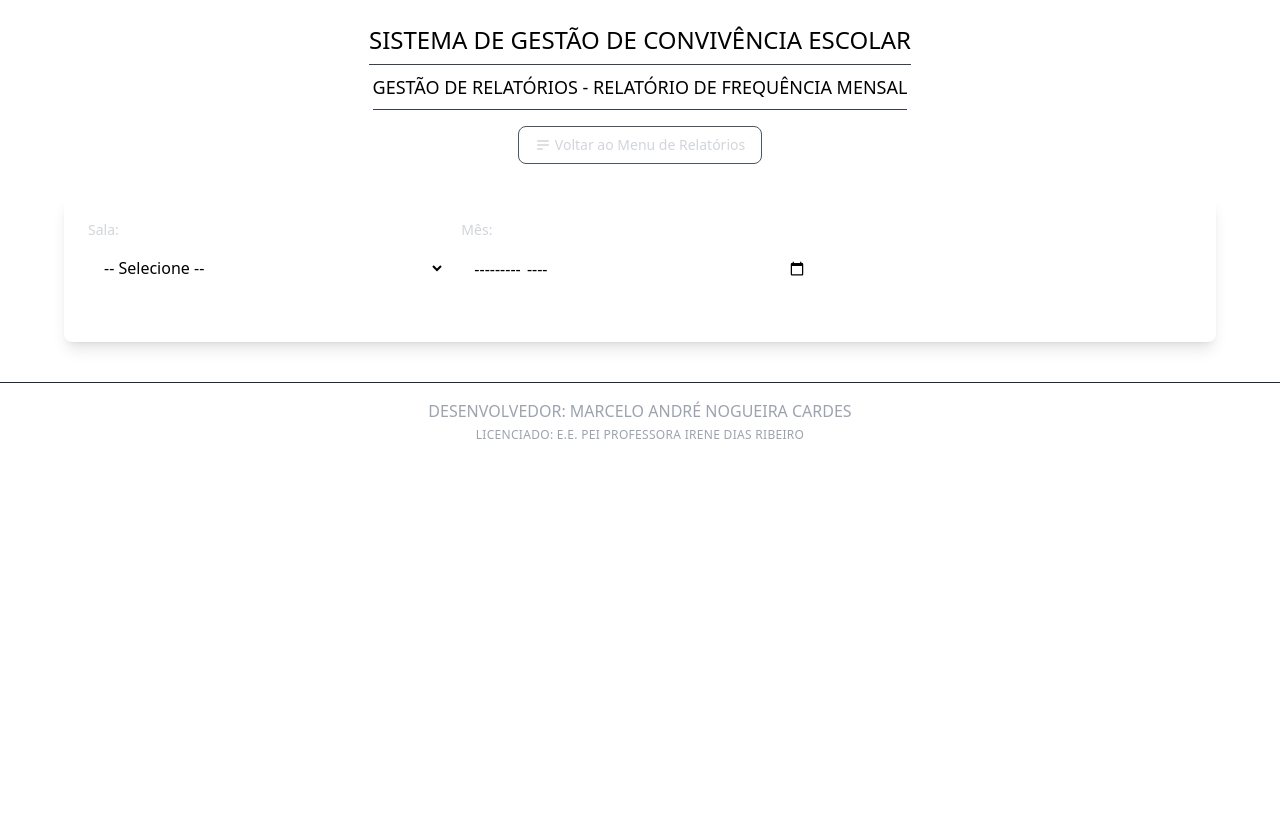
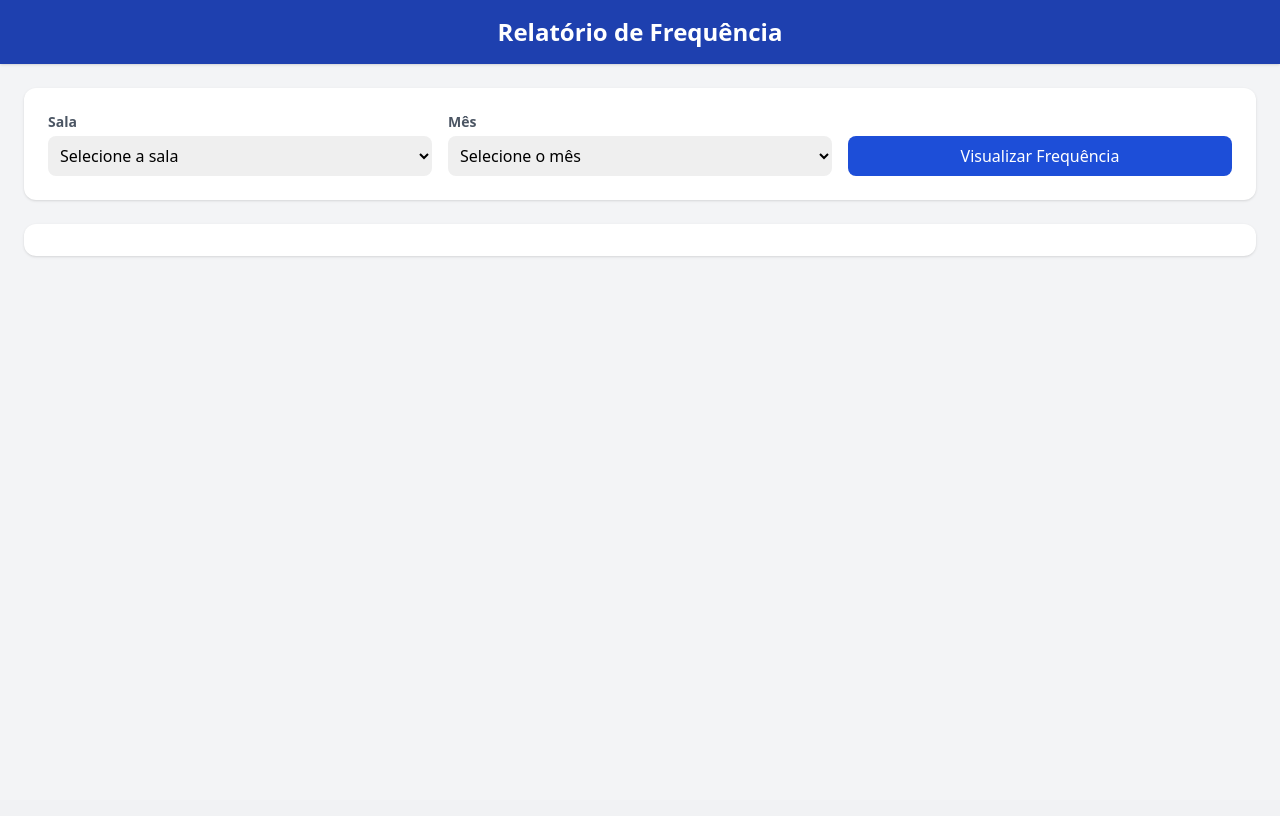
Before and after one commit to mcardes77-cmd/SGCE, a Flask app: page /gestao_relatorio_frequencia in a window 1280 px wide. After the commit the page ends 257 px from the top, so only its background shows below. Run offline with Flask 3, Linux system fonts and the light colour scheme; data that the repository does not hold is empty; parts of the project's set-up code (start-up, migrations or seed data) failed here and were passed over; some libraries are stand-ins or nearby versions.

Commit message:
Update gestao_relatorio_frequencia.html

```diff
--- a/templates/gestao_relatorio_frequencia.html
+++ b/templates/gestao_relatorio_frequencia.html
@@ -1,239 +1,150 @@
 <!DOCTYPE html>
 <html lang="pt-BR">
 <head>
-<meta charset="utf-8"/>
-<meta name="viewport" content="width=device-width,initial-scale=1"/>
-<title>Relatório Mensal de Frequência</title>
+  <meta charset="UTF-8">
+  <meta name="viewport" content="width=device-width, initial-scale=1.0">
+  <title>Relatório de Frequência</title>
   <script src="https://cdn.tailwindcss.com"></script>
-<style>
-  .cell-P { background: #10B981; color: white; font-weight: 700; border-radius: 6px; padding: 6px; text-align: center; }
-  .cell-F { background: #DC2626; color: white; font-weight: 700; border-radius: 6px; padding: 6px; text-align: center; }
-  .cell-PA { background: #F59E0B; color: #111; font-weight: 700; border-radius: 6px; padding: 6px; text-align: center; cursor: pointer; }
-  .cell-empty { background: #374151; color: #9CA3AF; border-radius: 6px; padding: 6px; text-align: center; }
-  .modal-bg { background: rgba(0,0,0,0.6); }
-</style>
+  <script src="https://cdn.jsdelivr.net/npm/dayjs@1/dayjs.min.js"></script>
 </head>
-
-<body class="bg-dark-primary text-text-light font-sans min-h-screen">
-
-<!-- Cabeçalho Padronizado -->
-<header class="text-center mb-8 mt-4">
-  <h1 class="text-2xl text-text-light mt-2 font-light border-b border-gray-700 pb-2 inline-block">
-    SISTEMA DE GESTÃO DE CONVIVÊNCIA ESCOLAR
-  </h1><br>
-  <h2 class="text-lg text-text-light mt-2 font-light border-b border-gray-700 pb-2 inline-block">
-    GESTÃO DE RELATÓRIOS - RELATÓRIO DE FREQUÊNCIA MENSAL
-  </h2>
-  <button onclick="window.location.href='/gestao_relatorio'"
-    class="mt-4 px-4 py-2 text-sm font-medium rounded-lg text-gray-300 border border-gray-600 hover:bg-gray-700 transition duration-150 flex items-center mx-auto">
-    <svg class="w-4 h-4 mr-1" fill="none" stroke="currentColor" viewBox="0 0 24 24"
-      xmlns="http://www.w3.org/2000/svg">
-      <path stroke-linecap="round" stroke-linejoin="round" stroke-width="2"
-        d="M4 6h16M4 12h16M4 18h7"></path>
-    </svg>
-    Voltar ao Menu de Relatórios
-  </button>
+<body class="bg-gray-100 min-h-screen flex flex-col">
+  <header class="bg-blue-800 text-white py-4 shadow">
+    <h1 class="text-center text-2xl font-bold">Relatório de Frequência</h1>
   </header>
 
-<!-- Filtros -->
-<main class="max-w-6xl mx-auto p-6 bg-dark-secondary rounded-lg shadow-lg">
-  <div class="grid grid-cols-1 md:grid-cols-3 gap-4 mb-6">
+  <main class="flex-1 p-6">
+    <div class="bg-white rounded-xl shadow p-6 mb-6">
+      <div class="grid grid-cols-1 md:grid-cols-3 gap-4 items-end">
         <div>
-      <label class="block text-sm text-gray-300 mb-1">Sala:</label>
-      <select id="filter-sala" class="w-full p-3 rounded bg-white text-black"></select>
+          <label class="block text-sm font-semibold text-gray-600 mb-1">Sala</label>
+          <select id="salaSelect" class="w-full border-gray-300 rounded-lg p-2">
+            <option value="">Selecione a sala</option>
+          </select>
         </div>
         <div>
-      <label class="block text-sm text-gray-300 mb-1">Mês:</label>
-      <input id="filter-mes" type="month" class="w-full p-3 rounded bg-white text-black"/>
+          <label class="block text-sm font-semibold text-gray-600 mb-1">Mês</label>
+          <select id="mesSelect" class="w-full border-gray-300 rounded-lg p-2">
+            <option value="">Selecione o mês</option>
+          </select>
         </div>
-    <div class="flex items-end">
-      <button id="btn-gerar" class="w-full bg-accent text-white font-bold py-3 px-4 rounded hover:brightness-110">
-        Gerar Relatório
-      </button>
+        <button id="btnVisualizar" class="bg-blue-700 text-white py-2 px-4 rounded-lg hover:bg-blue-800">Visualizar Frequência</button>
       </div>
     </div>
 
-  <!-- Container do relatório -->
-  <div id="report-container" class="hidden bg-dark-primary p-5 rounded-lg">
-    <div class="flex justify-between items-center mb-3 flex-wrap gap-3">
-      <div>
-        <h3 id="report-title" class="text-lg font-bold text-accent">Relatório</h3>
-        <p id="report-sub" class="text-sm text-gray-300"></p>
-      </div>
-      <div class="flex gap-3">
-        <button id="btn-download-pdf" class="bg-accent text-white font-bold py-2 px-3 rounded hidden hover:bg-emerald-700">Gerar PDF</button>
-        <button id="btn-export-csv" class="bg-gray-700 text-white font-bold py-2 px-3 rounded hover:bg-gray-600">Exportar CSV</button>
-      </div>
-    </div>
-    <div id="table-wrap" class="overflow-x-auto"></div>
-    <p class="mt-3 text-xs text-gray-400">
-      Legenda:
-      <span class="cell-P px-2">P</span> Presença &nbsp;
-      <span class="cell-F px-2">F</span> Falta &nbsp;
-      <span class="cell-PA px-2">PA/PS/PAS</span> Atraso/Saída
-    </p>
-  </div>
+    <div id="tabelaContainer" class="overflow-x-auto bg-white rounded-xl shadow p-4"></div>
   </main>
 
   <!-- Modal -->
-<div id="modal" class="hidden fixed inset-0 z-50 items-center justify-center">
-  <div class="modal-bg absolute inset-0"></div>
-  <div class="bg-dark-secondary max-w-lg w-full p-6 rounded-lg z-60 relative shadow-lg border border-gray-700">
-    <h4 class="text-xl font-bold mb-2 text-accent">Detalhes</h4>
-    <p id="modal-text" class="text-gray-200 mb-4"></p>
-    <div class="flex justify-end gap-3">
-      <button onclick="closeModal()" class="px-4 py-2 bg-gray-600 rounded text-white hover:bg-gray-500">Fechar</button>
-    </div>
+  <div id="modal" class="fixed inset-0 bg-black/50 flex items-center justify-center hidden">
+    <div class="bg-white p-6 rounded-xl w-96 relative">
+      <button onclick="fecharModal()" class="absolute top-2 right-3 text-gray-500 hover:text-red-600">✕</button>
+      <h2 class="text-lg font-semibold mb-2">Detalhes do Registro</h2>
+      <div id="modalContent" class="text-sm text-gray-700 space-y-1"></div>
     </div>
   </div>
 
-<!-- Rodapé Padronizado -->
-<footer class="w-full text-center mt-10 p-4 text-gray-400 text-sm border-t border-gray-800">
-  <p class="mb-1 text-base font-medium">DESENVOLVEDOR: MARCELO ANDRÉ NOGUEIRA CARDES</p>
-  <p class="text-xs font-light tracking-wide">LICENCIADO: E.E. PEI PROFESSORA IRENE DIAS RIBEIRO</p>
-</footer>
+  <script>
+    const feriadosFixos = ["2025-10-27", "2025-11-20"]; // feriados fixos
 
-<script>
-  // === Configurações fixas ===
-  function monthHolidays(year) {
-    return [`${year}-10-27`, `${year}-11-20`];
+    async function carregarSalas() {
+      const resp = await fetch('/api/salas');
+      const salas = await resp.json();
+      const select = document.getElementById('salaSelect');
+      salas.forEach(s => {
+        const opt = document.createElement('option');
+        opt.value = s.id;
+        opt.textContent = s.nome;
+        select.appendChild(opt);
+      });
     }
 
-  async function loadSalas() {
-    try {
-      const resp = await fetch('/api/salas');
-      const salas = await resp.json();
-      const sel = document.getElementById('filter-sala');
-      sel.innerHTML = '<option value="">-- Selecione --</option>';
-      salas.forEach(s => sel.innerHTML += `<option value="${s.id}">${s.nome || s.sala_nome}</option>`);
-    } catch (e) {
-      alert('Erro ao carregar salas');
-    }
-  }
-  loadSalas();
-
-  document.getElementById('btn-gerar').addEventListener('click', gerarRelatorio);
-
-  function getBusinessDaysOfMonth(year, month, extraHolidays=[]) {
-    const days = [];
-    const first = new Date(year, month-1, 1);
-    const last = new Date(year, month, 0);
-    for (let d = new Date(first); d <= last; d.setDate(d.getDate()+1)) {
-      const dow = d.getDay();
-      const iso = d.toISOString().slice(0,10);
-      if (dow === 0 || dow === 6) continue;
-      if (extraHolidays.includes(iso)) continue;
-      days.push(iso);
-    }
-    return days;
+    function carregarMeses() {
+      const meses = [
+        "Janeiro","Fevereiro","Março","Abril","Maio","Junho",
+        "Julho","Agosto","Setembro","Outubro","Novembro","Dezembro"
+      ];
+      const sel = document.getElementById('mesSelect');
+      meses.forEach((m, i) => {
+        const opt = document.createElement('option');
+        opt.value = i + 1;
+        opt.textContent = m;
+        sel.appendChild(opt);
+      });
     }
 
-  async function gerarRelatorio(){
-    const salaId = document.getElementById('filter-sala').value;
-    const mesVal = document.getElementById('filter-mes').value;
-    if (!salaId || !mesVal) { alert('Selecione sala e mês'); return; }
+    async function visualizar() {
+      const sala = document.getElementById('salaSelect').value;
+      const mes = document.getElementById('mesSelect').value;
+      if (!sala || !mes) return alert("Selecione sala e mês!");
 
-    const [yy, mm] = mesVal.split('-');
-    const year = parseInt(yy), month = parseInt(mm);
-    const holidays = monthHolidays(year);
-    const dias = getBusinessDaysOfMonth(year, month, holidays);
+      const resp = await fetch(`/api/frequencia?sala=${sala}&mes=${mes}`);
+      const dados = await resp.json();
+      montarTabela(dados, mes);
+    }
 
-    try {
-      const resp = await fetch(`/api/relatorio_frequencia_mensal?sala_id=${salaId}&year=${year}&month=${month}`);
-      if (!resp.ok) throw new Error('Erro ao buscar relatório.');
-      const payload = await resp.json();
+    function montarTabela(dados, mes) {
+      const container = document.getElementById('tabelaContainer');
+      container.innerHTML = '';
 
-      const freqMap = {};
-      (payload.frequencias || []).forEach(r => {
-        freqMap[r.aluno_id] = freqMap[r.aluno_id] || {};
-        freqMap[r.aluno_id][r.data] = r;
-      });
+      const dias = [];
+      const ano = 2025; // pode vir do servidor
+      const totalDias = new Date(ano, mes, 0).getDate();
 
-      let html = '<table class="min-w-full text-sm border-collapse text-center">';
-      html += '<thead><tr class="border-b border-gray-700 bg-gray-800">';
-      html += '<th class="p-2 text-left">Aluno</th>';
-      dias.forEach(d => {
-        const dt = new Date(d);
-        html += `<th class="p-2">${dt.getDate()}<br><span class="text-xs text-gray-400">${dt.toLocaleDateString('pt-BR',{weekday:'short'})}</span></th>`;
-      });
-      html += '</tr></thead><tbody>';
-
-      (payload.alunos || []).forEach(aluno => {
-        html += `<tr class="border-t border-gray-700 hover:bg-gray-800/40"><td class="p-2 text-left">${aluno.nome}</td>`;
-        dias.forEach(d => {
-          const rec = (freqMap[aluno.id]||{})[d];
-          if (!rec) html += `<td class="p-2"><div class="cell-empty">-</div></td>`;
-          else {
-            const s = rec.status;
-            if (s === 'P') html += `<td class="p-2"><div class="cell-P">P</div></td>`;
-            else if (s === 'F') html += `<td class="p-2"><div class="cell-F">F</div></td>`;
-            else {
-              const motivo = (rec.motivo_atraso || rec.motivo_saida || 'Sem motivo').replaceAll('"','\'');
-              html += `<td class="p-2"><div class="cell-PA" onclick="openModal('${aluno.nome}','${d}','${s}','${motivo}')">${s}</div></td>`;
-            }
-          }
-        });
-        html += '</tr>';
-      });
-
-      html += '</tbody></table>';
-      document.getElementById('table-wrap').innerHTML = html;
-      document.getElementById('report-container').classList.remove('hidden');
-      document.getElementById('report-title').textContent = `Relatório de ${mesVal}`;
-      document.getElementById('report-sub').textContent = `Sala: ${payload.sala_nome || salaId} • Dias úteis: ${dias.length}`;
-      document.getElementById('btn-download-pdf').classList.remove('hidden');
-
-      // PDF
-      document.getElementById('btn-download-pdf').onclick = async () => {
-        try {
-          const pdf = await fetch('/api/gerar_pdf_frequencia', {
-            method: 'POST',
-            headers: {'Content-Type':'application/json'},
-            body: JSON.stringify({ sala_id: salaId, year, month })
-          });
-          if (!pdf.ok) throw new Error('Erro ao gerar PDF');
-          const blob = await pdf.blob();
-          const url = URL.createObjectURL(blob);
-          const a = document.createElement('a');
-          a.href = url;
-          a.download = `frequencia_${salaId}_${year}-${String(month).padStart(2,'0')}.pdf`;
-          a.click();
-          URL.revokeObjectURL(url);
-        } catch(e){ alert(e.message); }
-      };
-
-      // CSV
-      document.getElementById('btn-export-csv').onclick = () => {
-        const rows = [];
-        const headers = ['Aluno', ...dias];
-        rows.push(headers.join(','));
-        (payload.alunos||[]).forEach(a => {
-          const cols = [`"${a.nome}"`];
-          dias.forEach(d => {
-            const rec = (freqMap[a.id]||{})[d];
-            cols.push(rec ? rec.status : '');
-          });
-          rows.push(cols.join(','));
-        });
-        const csv = rows.join('\n');
-        const blob = new Blob([csv], {type:'text/csv;charset=utf-8;'});
-        const url = URL.createObjectURL(blob);
-        const a = document.createElement('a'); a.href = url;
-        a.download = `frequencia_${year}-${String(month).padStart(2,'0')}.csv`;
-        a.click();
-      };
-
-    } catch(e) {
-      alert('Erro ao gerar relatório: ' + e.message);
+      for (let d = 1; d <= totalDias; d++) {
+        const data = dayjs(`${ano}-${String(mes).padStart(2,'0')}-${String(d).padStart(2,'0')}`);
+        const diaSemana = data.day();
+        if (diaSemana !== 0 && diaSemana !== 6 && !feriadosFixos.includes(data.format("YYYY-MM-DD"))) {
+          dias.push(data);
         }
       }
 
-  function openModal(aluno, data, status, motivo){
-    document.getElementById('modal-text').innerHTML = `<strong>${aluno}</strong><br>Data: ${data}<br>Status: ${status}<br><br><strong>Motivo:</strong><br>${motivo}`;
-    const m = document.getElementById('modal');
-    m.classList.remove('hidden'); m.classList.add('flex');
+      let html = `<table class="min-w-full border text-center text-sm">
+        <thead class="bg-blue-100">
+          <tr><th class="border px-2 py-1">Aluno</th>`;
+      dias.forEach(d => {
+        html += `<th class="border px-2 py-1">${d.format('DD/MM')}</th>`;
+      });
+      html += `</tr></thead><tbody>`;
+
+      dados.forEach(aluno => {
+        html += `<tr><td class="border px-2 py-1 font-semibold text-left">${aluno.nome}</td>`;
+        dias.forEach(d => {
+          const freq = aluno.frequencia?.[d.format("YYYY-MM-DD")] || "";
+          let cor = "text-gray-500";
+          if (freq === "P") cor = "text-green-600 font-bold";
+          if (freq === "F") cor = "text-red-600 font-bold";
+          if (["PA","PS","PSA"].includes(freq)) cor = "text-yellow-600 font-bold cursor-pointer underline";
+
+          const click = ["PA","PS","PSA"].includes(freq)
+            ? `onclick="abrirModal('${aluno.nome}', '${d.format('DD/MM')}', '${freq}')"`
+            : "";
+
+          html += `<td class="border px-2 py-1 ${cor}" ${click}>${freq}</td>`;
+        });
+        html += `</tr>`;
+      });
+
+      html += `</tbody></table>`;
+      container.innerHTML = html;
     }
-  function closeModal(){ const m = document.getElementById('modal'); m.classList.add('hidden'); m.classList.remove('flex'); }
+
+    function abrirModal(nome, dia, tipo) {
+      document.getElementById('modal').classList.remove('hidden');
+      document.getElementById('modalContent').innerHTML = `
+        <p><strong>Aluno:</strong> ${nome}</p>
+        <p><strong>Data:</strong> ${dia}</p>
+        <p><strong>Tipo:</strong> ${tipo}</p>
+        <p><em>Detalhes do registro serão carregados via Flask/Supabase...</em></p>
+      `;
+    }
+
+    function fecharModal() {
+      document.getElementById('modal').classList.add('hidden');
+    }
+
+    document.getElementById('btnVisualizar').addEventListener('click', visualizar);
+    carregarSalas();
+    carregarMeses();
   </script>
 </body>
         </html>
```
Lines whose indentation alone changed are shown as unchanged.
